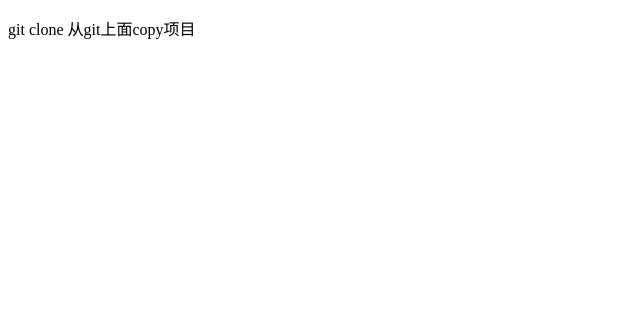
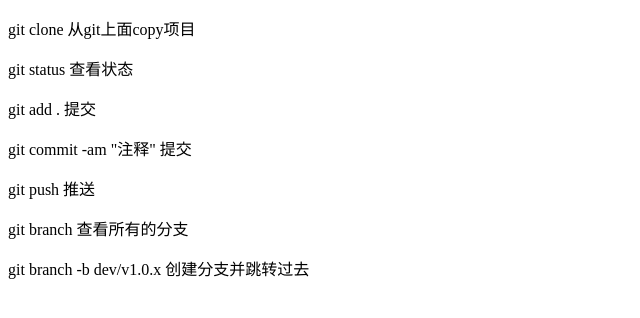
Before and after one commit to styjs/branch-test, a plain HTML site: page index.html in a window 1280 px wide. Shown: the whole page, without its empty margins (0-640 px from the left). Drawn offline with Linux system fonts and the light colour scheme.

```diff
--- a/index.html
+++ b/index.html
@@ -6,6 +6,12 @@
     <title>Document</title>
 </head>
 <body>
-    <p>git clone 从git上面copy项目</p>
+    <p>git clone                 从git上面copy项目</p>
+    <p>git status                查看状态</p>
+    <p>git add .                 提交</p>
+    <p>git commit -am "注释"     提交</p>
+    <p>git push                  推送</p>
+    <p>git branch                查看所有的分支</p>
+    <p>git branch -b dev/v1.0.x  创建分支并跳转过去</p>
 </body>
 </html>
```
Also changed, not shown: 1 other file.
